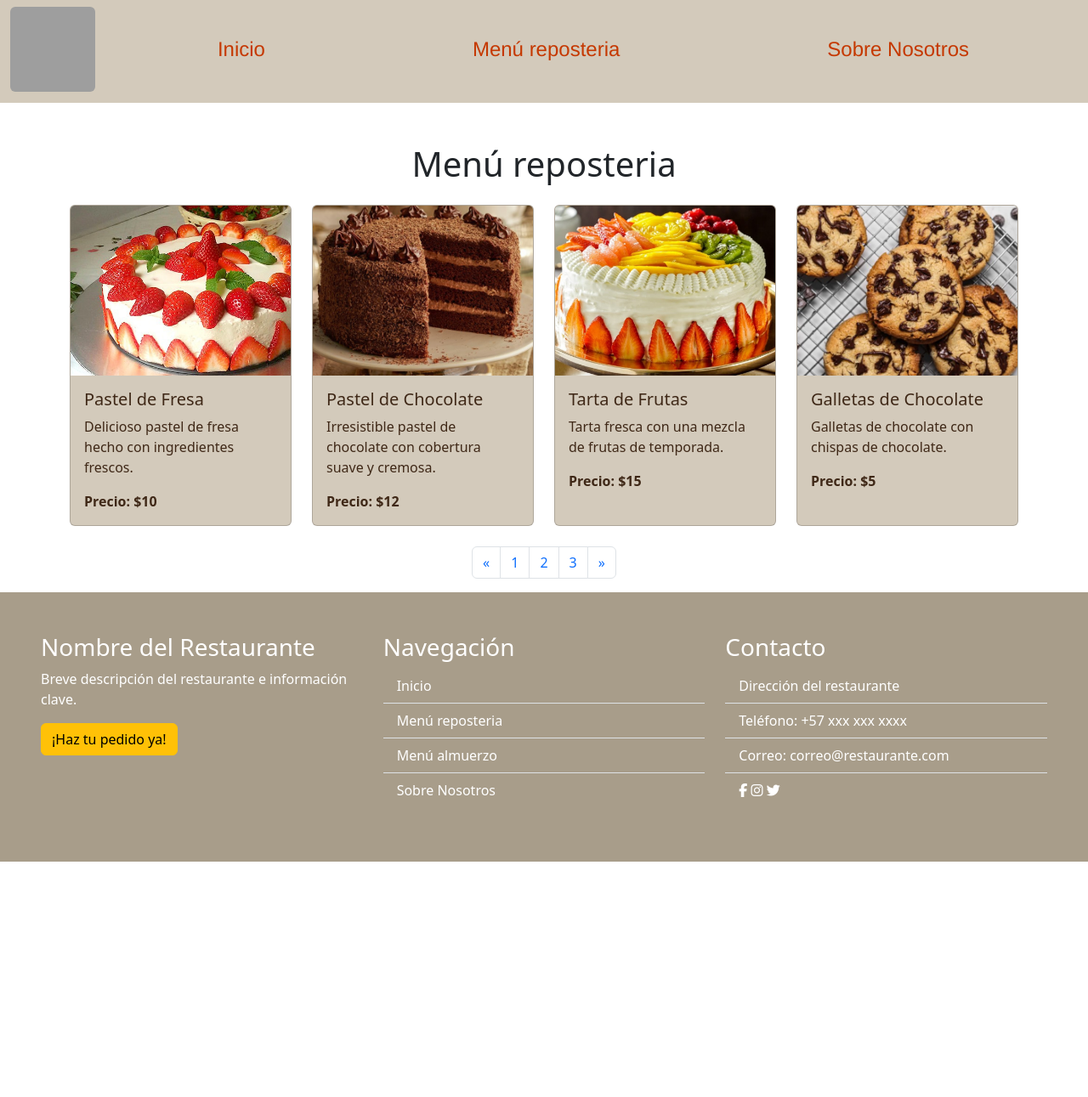
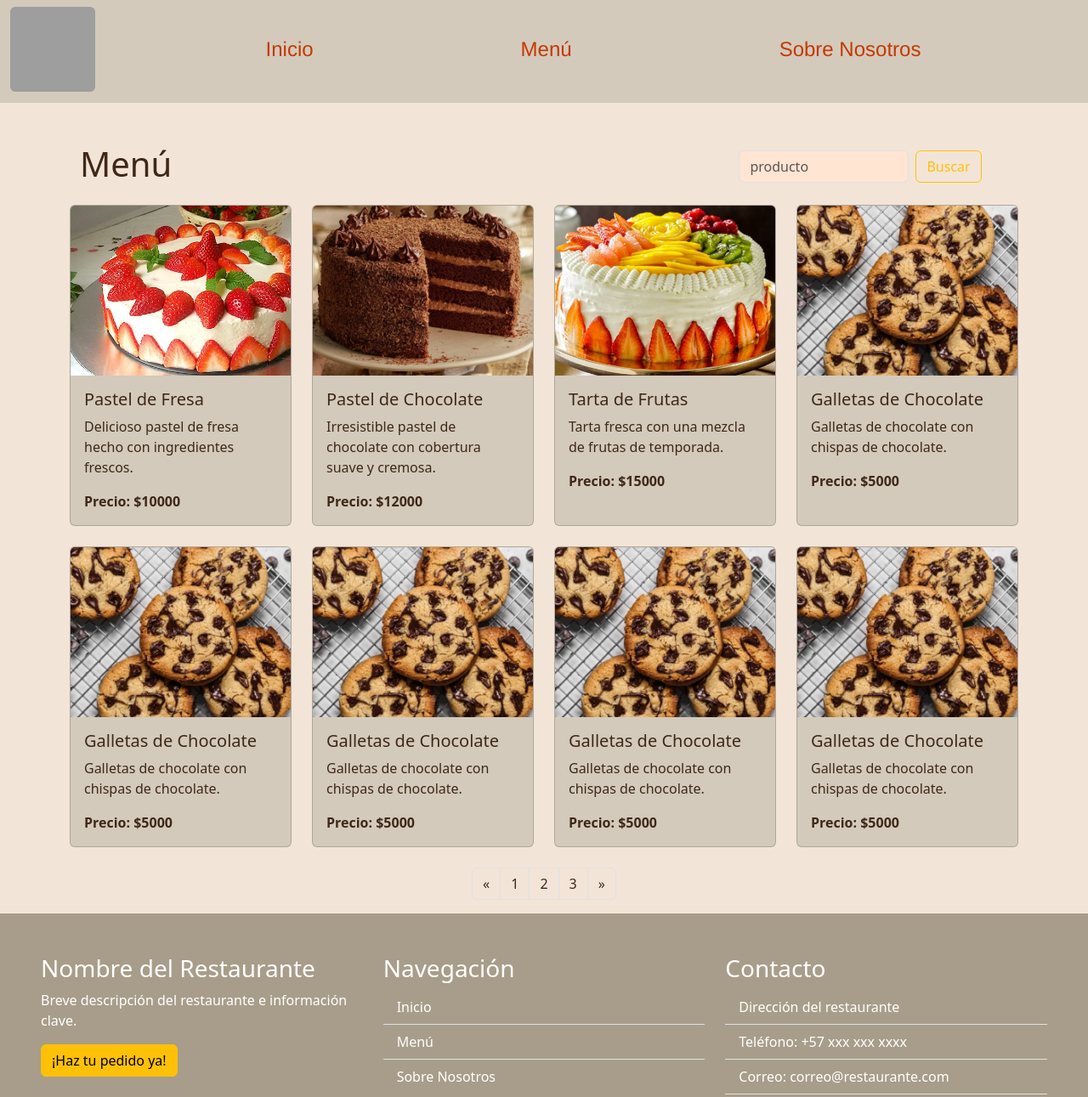
Before and after one commit to Camilo2003/paginas, a plain HTML site: page menu.html in a window 1280 px wide. Shown: the part 57-1348 px from the top of the page at 85% size. Before the commit the page ends 1071 px from the top, so only its background shows below. Drawn offline with nearby package versions, Linux system fonts and the light colour scheme; grey boxes are pictures that could not be loaded.

Commit message:
feditado

```diff
--- a/menu.html
+++ b/menu.html
@@ -47,7 +47,7 @@
               >
             </li>
             <li class="nav-item">
-              <a class="nav-link" href="menu.html">Menú reposteria</a>
+              <a class="nav-link" href="menu.html">Menú</a>
             </li>
             <li class="nav-item">
               <a class="nav-link" href="sobre_nosotros.html">Sobre Nosotros</a>
@@ -59,7 +59,27 @@
 
     <!-- Contenido de la página -->
     <div class="container mt-5">
-      <h1 class="text-center mb-4">Menú reposteria</h1>
+      <div class="container mb-3">
+        <div class="row">
+          <div class="col-12 col-md-8">
+            <h1 class="text-center text-md-start title-menu">Menú</h1>
+          </div>
+          <div class="col-12 col-md-4">
+            <form class="d-flex justify-content-center mt-2" role="search">
+              <input
+                class="form-control me-2"
+                type="search"
+                placeholder="producto"
+                aria-label="Search"
+                style="max-width: 200px; background-color: #ffe5d2"
+              />
+              <button class="btn btn-outline-warning" type="submit">
+                Buscar
+              </button>
+            </form>
+          </div>
+        </div>
+      </div>
       <div class="row">
         <!-- Producto 1 -->
         <div
@@ -76,7 +96,7 @@
               <p class="card-text">
                 Delicioso pastel de fresa hecho con ingredientes frescos.
               </p>
-              <p class="card-text"><strong>Precio: $10</strong></p>
+              <p class="card-text"><strong>Precio: $10000</strong></p>
             </div>
           </div>
         </div>
@@ -96,7 +116,7 @@
               <p class="card-text">
                 Irresistible pastel de chocolate con cobertura suave y cremosa.
               </p>
-              <p class="card-text"><strong>Precio: $12</strong></p>
+              <p class="card-text"><strong>Precio: $12000</strong></p>
             </div>
           </div>
         </div>
@@ -116,7 +136,7 @@
               <p class="card-text">
                 Tarta fresca con una mezcla de frutas de temporada.
               </p>
-              <p class="card-text"><strong>Precio: $15</strong></p>
+              <p class="card-text"><strong>Precio: $15000</strong></p>
             </div>
           </div>
         </div>
@@ -136,7 +156,79 @@
               <p class="card-text">
                 Galletas de chocolate con chispas de chocolate.
               </p>
-              <p class="card-text"><strong>Precio: $5</strong></p>
+              <p class="card-text"><strong>Precio: $5000</strong></p>
+            </div>
+          </div>
+        </div>
+        <div
+          class="col-12 col-md-4 col-lg-3 mb-4 d-flex justify-content-center"
+        >
+          <div class="card h-100 card_custom_pr">
+            <img
+              src="img/galletas_chocolate.jpg"
+              class="card-img-top"
+              alt="Galletas de Chocolate"
+            />
+            <div class="card-body">
+              <h5 class="card-title">Galletas de Chocolate</h5>
+              <p class="card-text">
+                Galletas de chocolate con chispas de chocolate.
+              </p>
+              <p class="card-text"><strong>Precio: $5000</strong></p>
+            </div>
+          </div>
+        </div>
+        <div
+          class="col-12 col-md-4 col-lg-3 mb-4 d-flex justify-content-center"
+        >
+          <div class="card h-100 card_custom_pr">
+            <img
+              src="img/galletas_chocolate.jpg"
+              class="card-img-top"
+              alt="Galletas de Chocolate"
+            />
+            <div class="card-body">
+              <h5 class="card-title">Galletas de Chocolate</h5>
+              <p class="card-text">
+                Galletas de chocolate con chispas de chocolate.
+              </p>
+              <p class="card-text"><strong>Precio: $5000</strong></p>
+            </div>
+          </div>
+        </div>
+        <div
+          class="col-12 col-md-4 col-lg-3 mb-4 d-flex justify-content-center"
+        >
+          <div class="card h-100 card_custom_pr">
+            <img
+              src="img/galletas_chocolate.jpg"
+              class="card-img-top"
+              alt="Galletas de Chocolate"
+            />
+            <div class="card-body">
+              <h5 class="card-title">Galletas de Chocolate</h5>
+              <p class="card-text">
+                Galletas de chocolate con chispas de chocolate.
+              </p>
+              <p class="card-text"><strong>Precio: $5000</strong></p>
+            </div>
+          </div>
+        </div>
+        <div
+          class="col-12 col-md-4 col-lg-3 mb-4 d-flex justify-content-center"
+        >
+          <div class="card h-100 card_custom_pr">
+            <img
+              src="img/galletas_chocolate.jpg"
+              class="card-img-top"
+              alt="Galletas de Chocolate"
+            />
+            <div class="card-body">
+              <h5 class="card-title">Galletas de Chocolate</h5>
+              <p class="card-text">
+                Galletas de chocolate con chispas de chocolate.
+              </p>
+              <p class="card-text"><strong>Precio: $5000</strong></p>
             </div>
           </div>
         </div>
@@ -146,15 +238,21 @@
     <nav aria-label="Page navigation example">
       <ul class="pagination justify-content-center">
         <li class="page-item">
-          <a class="page-link" href="#" aria-label="Previous">
+          <a class="page-link page-item-custom" href="#" aria-label="Previous">
             <span aria-hidden="true">&laquo;</span>
           </a>
         </li>
-        <li class="page-item"><a class="page-link" href="#">1</a></li>
-        <li class="page-item"><a class="page-link" href="#">2</a></li>
-        <li class="page-item"><a class="page-link" href="#">3</a></li>
         <li class="page-item">
-          <a class="page-link" href="#" aria-label="Next">
+          <a class="page-link page-item-custom" href="#">1</a>
+        </li>
+        <li class="page-item">
+          <a class="page-link page-item-custom" href="#">2</a>
+        </li>
+        <li class="page-item">
+          <a class="page-link page-item-custom" href="#">3</a>
+        </li>
+        <li class="page-item">
+          <a class="page-link page-item-custom" href="#" aria-label="Next">
             <span aria-hidden="true">&raquo;</span>
           </a>
         </li>
@@ -179,10 +277,7 @@
               <a href="index.html">Inicio</a>
             </li>
             <li class="list-group-item list-group-item-custom2">
-              <a href="menu.html">Menú reposteria</a>
-            </li>
-            <li class="list-group-item list-group-item-custom2">
-              <a href="#">Menú almuerzo</a>
+              <a href="menu.html">Menú</a>
             </li>
             <li class="list-group-item list-group-item-custom2">
               <a href="sobre_nosotros.html">Sobre Nosotros</a>
--- a/sobre_nosotros.html
+++ b/sobre_nosotros.html
@@ -15,7 +15,7 @@
       src="https://kit.fontawesome.com/72d6c8a46a.js"
       crossorigin="anonymous"
     ></script>
-    <link rel="icon" href="./imagenes/icono_abu.png" />
+    <link rel="icon" href="./img/icono_abu.png" />
   </head>
   <body>
     <!-- encabezado -->
@@ -26,7 +26,7 @@
     <nav class="navbar navbar-expand-md">
       <div class="container-fluid">
         <a class="navbar-brand a_texto" href="#">
-          <img src="imagenes\icono_abu.png" class="rounded icono_abu" alt="..."
+          <img src="img\icono_abu.png" class="rounded icono_abu" alt="..."
         /></a>
         <button
           class="navbar-toggler"
@@ -47,7 +47,7 @@
               >
             </li>
             <li class="nav-item">
-              <a class="nav-link" href="menu.html">Menú reposteria</a>
+              <a class="nav-link" href="menu.html">Menú</a>
             </li>
             <li class="nav-item">
               <a class="nav-link" href="sobre_nosotros.html">Sobre Nosotros</a>
@@ -77,7 +77,7 @@
       <div class="row" style="margin-top: 50px">
         <div class="col-md-5 py-3 py-md-0">
           <div class="card">
-            <img src="./imagenes/restaurante.png" alt="" />
+            <img src="./img/restaurante.jpg" alt="" />
           </div>
         </div>
         <div class="col-md-7 py-3 py-md-0">
@@ -138,10 +138,7 @@
               <a href="index.html">Inicio</a>
             </li>
             <li class="list-group-item list-group-item-custom2">
-              <a href="menu.html">Menú reposteria</a>
-            </li>
-            <li class="list-group-item list-group-item-custom2">
-              <a href="#">Menú almuerzo</a>
+              <a href="menu.html">Menú</a>
             </li>
             <li class="list-group-item list-group-item-custom2">
               <a href="sobre_nosotros.html">Sobre Nosotros</a>
@@ -164,6 +161,7 @@
               <i class="fab fa-facebook-f"></i>
               <i class="fab fa-instagram"></i>
               <i class="fab fa-twitter"></i>
+              <i class="fab fa-whatsapp"></i>
             </li>
           </ul>
         </div>
--- a/style.css
+++ b/style.css
@@ -2,6 +2,10 @@
   padding: 0;
   margin: 0;
   box-sizing: border-box;
+}
+
+body {
+  background-color: #f3e4d8;
 }
 
 header {
@@ -56,6 +60,7 @@ header {
   border-radius: 20px;
   box-shadow: 0 0 10px rgba(0, 0, 0, 0.1);
   max-width: 400px;
+  background-color: #f3e4d8;
 }
 
 .tarjetas .card img {
@@ -102,10 +107,6 @@ footer {
   text-decoration: none; /* Remove underline from links */
 }
 
-.footer a:hover {
-  color: #ddd; /* Light gray color for links on hover */
-}
-
 .list-group-item-custom2 {
   background-color: #a89d8a;
   color: #fff;
@@ -127,3 +128,12 @@ footer {
   max-height: 200px;
   object-fit: cover;
 }
+
+.title-menu {
+  color: #3f2817;
+}
+
+.page-item-custom {
+  background-color: #f3e4d8;
+  color: #3f2817;
+}
```
Also changed, not shown: index.html (+13 -17 lines), imagenes/car1.png (deleted), imagenes/car3.png (deleted), imagenes/confiteria.png (deleted), imagenes/restaurante.png (deleted), img/almuerzo.jpg (deleted), img/cafe.jpg (added), 1 other file.
